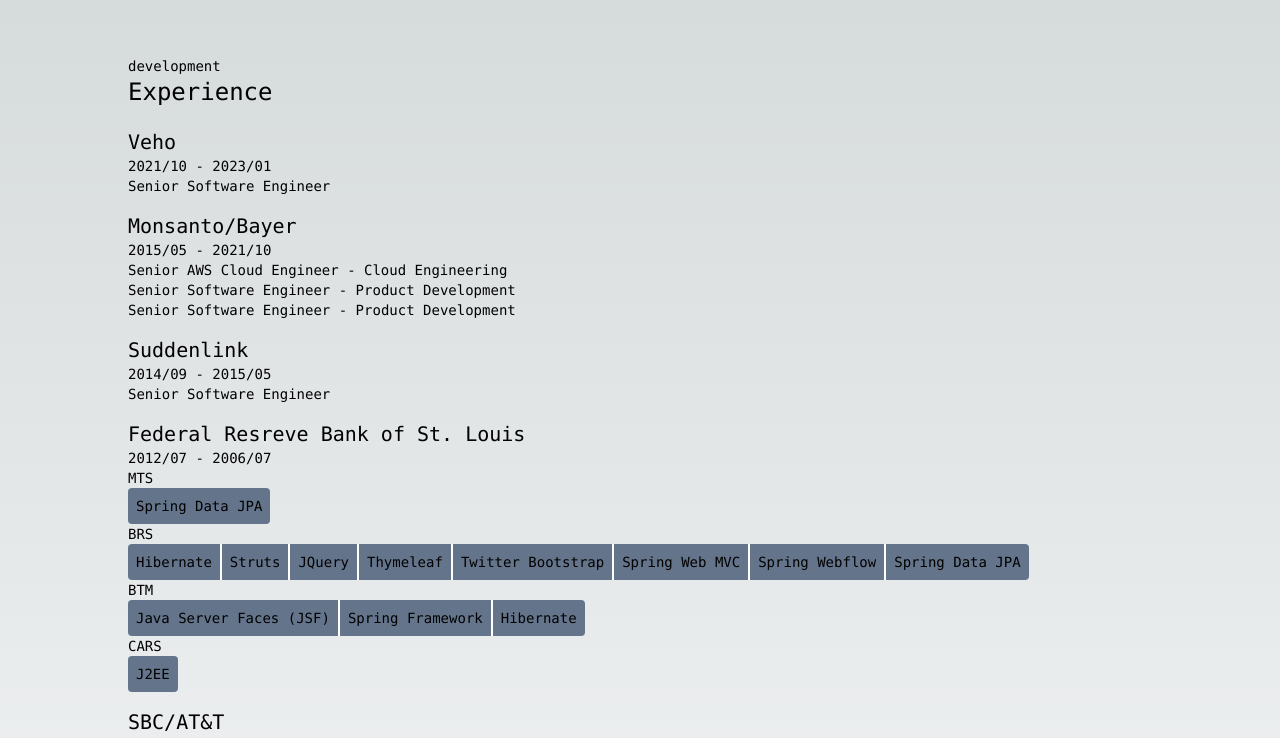
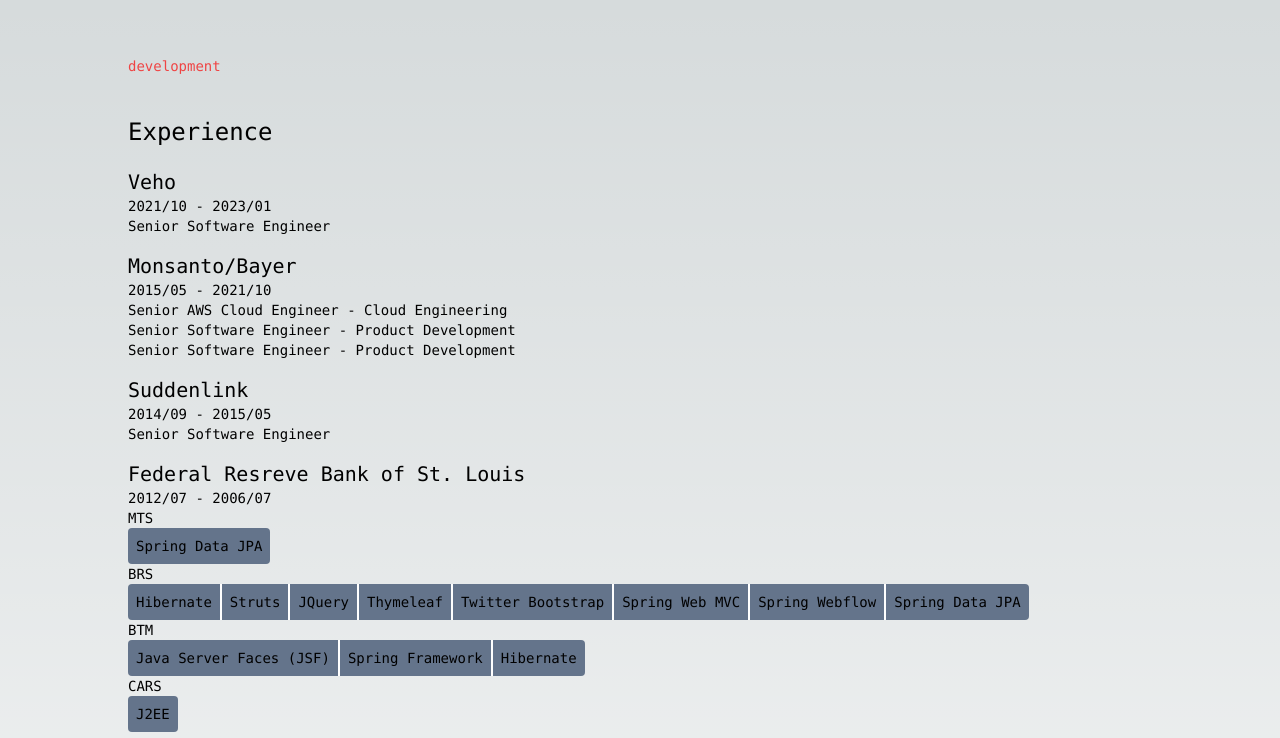
Before and after one commit to kevinjamescasey/resume, a Next.js app: page / in a window 1280 px wide. Shown: the top 738 px of the page. Built offline with nearby package versions, Linux system fonts and the light colour scheme.

Commit message:
hide env name in prod

```diff
--- a/app/page.tsx
+++ b/app/page.tsx
@@ -95,7 +95,7 @@
   return (
     <main className="flex min-h-screen flex-col items-center justify-between p-14">
       <div className="space-y-10 max-w-5xl w-full items-center justify-between font-mono text-sm">
-        {process.env.NODE_ENV}
+        {process.env.NODE_ENV !== 'production' && <span className="text-red-500">{process.env.NODE_ENV}</span> }
         <div>
           <h2 className="text-2xl pb-3">Experience</h2>
           <ExperienceListByOrg tenures={resume.tenures} />
```
